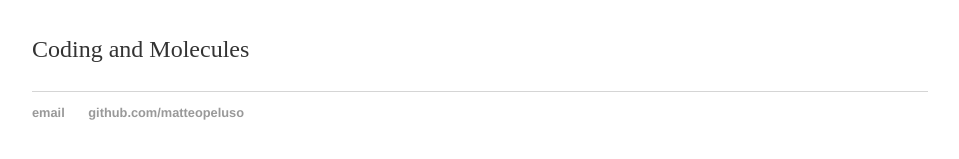
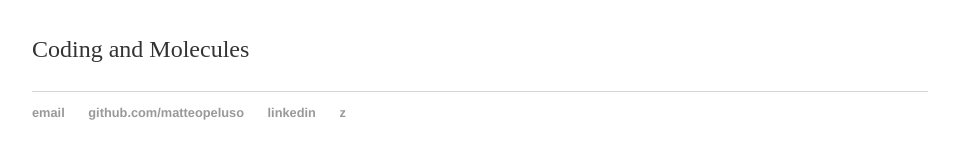
Before and after one commit to matteopeluso/matteopeluso.github.io, a Jekyll site: the page built from index.html, in a window 1280 px wide. Shown: the part 164-323 px from the top of the page, without its empty margins (160-1119 px from the left). Built offline with Jekyll 4.4.1, drawn with Linux system fonts in a browser that asks for light colours.

Commit message:
Update default.html

```diff
--- a/_layouts/default.html
+++ b/_layouts/default.html
@@ -21,7 +21,9 @@
 	    		<ul>
 	        		<li><a href="mailto:m.peluso93@gmail.com">email</a></li>
 	        		<li><a href="https://github.com/matteopeluso">github.com/matteopeluso</a></li>
-				<li><a href="https://linkedin.com/in/matteo-peluso-9550b8119/"><i class="fa fa-linkedin" aria-hidden="true"></i></a></li>
+				<li><a href="https://linkedin.com/in/matteo-peluso-9550b8119/">linkedin</a></li>
+				<li><a href="https://linkedin.com/in/matteo-peluso-9550b8119/">
+					<i class="fa fa-linkedin" aria-hidden="true"></i>z</a></li>
 
 			</ul>
 			</footer>
```
